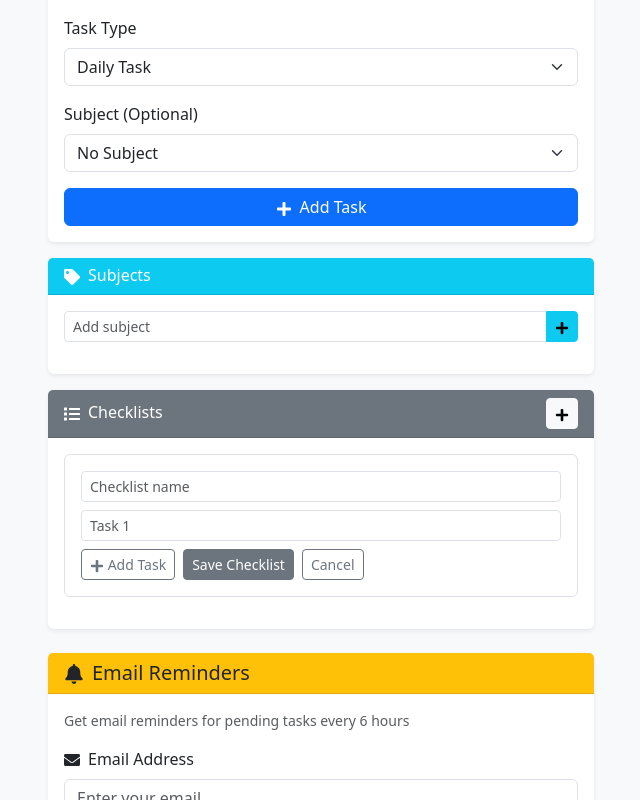
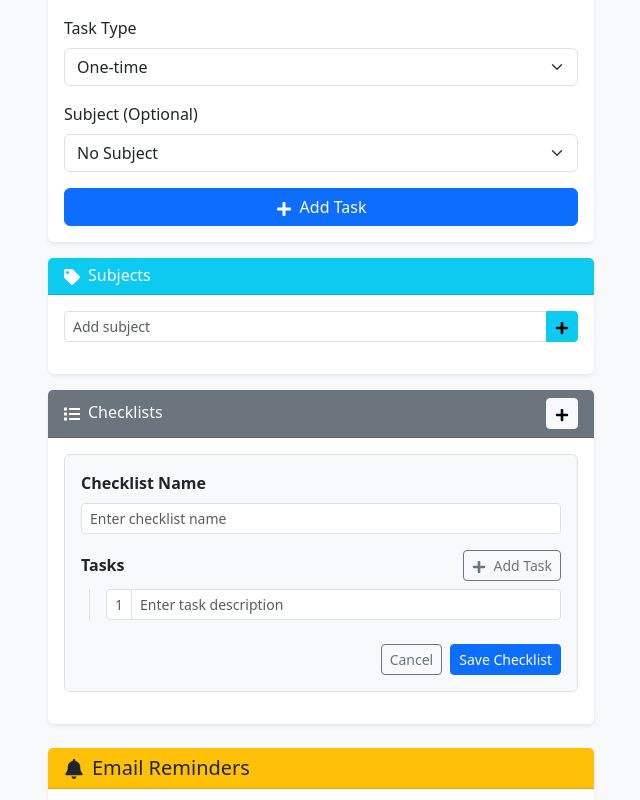
Before and after one commit to jashish24/task-manager, a React (Create React App) app: page / in a window 1280 px wide. Both pictures are taken after a click on the button 596 px from the left and 1098 px from the top of the page. Shown: the part 685-1485 px from the top of the page, without its empty margins (34-674 px from the left). Built offline with nearby package versions, Linux system fonts and the light colour scheme.

Commit message:
Checklists & Subjects

```diff
--- a/package.json
+++ b/package.json
@@ -10,7 +10,9 @@
     "react-bootstrap": "^2.10.5",
     "react-dom": "^18.3.1",
     "react-icons": "^5.3.0",
-    "react-scripts": "^5.0.1"
+    "react-scripts": "^5.0.1",
+    "react-spinners": "^0.17.0",
+    "react-toastify": "^11.0.5"
   },
   "scripts": {
     "start": "react-scripts start",
--- a/src/App.js
+++ b/src/App.js
@@ -12,7 +12,10 @@ import { useTasks } from './hooks/useTasks';
 import { useSubjects } from './hooks/useSubjects';
 import { useChecklists } from './hooks/useChecklists';
 import { useLocalStorage } from './hooks/useLocalStorage';
+import { ToastContainer, toast } from 'react-toastify';
+import { useLoadingState, useNotifications } from './hooks/useUI';
 import 'bootstrap/dist/css/bootstrap.min.css';
+import 'react-toastify/dist/ReactToastify.css';
 import './App.css';
 
 function App() {
@@ -26,6 +29,14 @@ function App() {
 
   return (
     <div className="min-vh-100 bg-light">
+      <ToastContainer
+        position="top-right"
+        autoClose={3000}
+        hideProgressBar={false}
+        newestOnTop
+        closeOnClick
+        pauseOnHover
+      />
       <header className="bg-primary text-white py-4 mb-4">
         <div className="container">
           <div className="text-center">
--- a/src/components/ChecklistManager.js
+++ b/src/components/ChecklistManager.js
@@ -1,10 +1,13 @@
 import React, { useState } from 'react';
 import { FaPlus, FaTrash, FaList, FaDownload, FaEye, FaEdit, FaSave, FaTimes } from 'react-icons/fa';
+import { useConfirmation, useNotifications } from '../hooks/useUI';
 
 function ChecklistManager({ checklists, onAddChecklist, onDeleteChecklist, onEditChecklist, onAddToTasks }) {
   const [showForm, setShowForm] = useState(false);
   const [checklistName, setChecklistName] = useState('');
   const [tasks, setTasks] = useState(['']);
+  const { confirm } = useConfirmation();
+  const { notify } = useNotifications();
   const [viewingChecklist, setViewingChecklist] = useState(null);
   const [editingChecklist, setEditingChecklist] = useState(null);
   const [editName, setEditName] = useState('');
@@ -101,26 +104,42 @@ function ChecklistManager({ checklists, onAddChecklist, onDeleteChecklist, onEdi
       </div>
       <div className="card-body p-3">
         {showForm && (
-          <form onSubmit={handleSubmit} className="mb-3 border p-3 rounded">
-            <div className="mb-2">
+          <form onSubmit={handleSubmit} className="mb-3 border p-3 rounded bg-light">
+            <div className="mb-3">
+              <label className="form-label fw-bold">Checklist Name</label>
               <input
                 type="text"
                 className="form-control form-control-sm"
                 value={checklistName}
                 onChange={(e) => setChecklistName(e.target.value)}
-                placeholder="Checklist name"
+                placeholder="Enter checklist name"
                 required
               />
             </div>
 
+            <div className="mb-3">
+              <label className="form-label fw-bold d-flex justify-content-between align-items-center">
+                <span>Tasks</span>
+                <button
+                  type="button"
+                  className="btn btn-outline-secondary btn-sm"
+                  onClick={addTaskField}
+                >
+                  <FaPlus className="me-1" /> Add Task
+                </button>
+              </label>
+              <div className="ms-2 border-start ps-3">
                 {tasks.map((task, index) => (
                   <div key={index} className="input-group input-group-sm mb-2">
+                    <span className="input-group-text bg-white text-muted">
+                      {index + 1}
+                    </span>
                     <input
                       type="text"
                       className="form-control"
                       value={task}
                       onChange={(e) => updateTask(index, e.target.value)}
-                  placeholder={`Task ${index + 1}`}
+                      placeholder="Enter task description"
                     />
                     {tasks.length > 1 && (
                       <button
@@ -133,16 +152,15 @@ function ChecklistManager({ checklists, onAddChecklist, onDeleteChecklist, onEdi
                     )}
                   </div>
                 ))}
+              </div>
+            </div>
 
-            <div className="d-flex gap-2">
-              <button type="button" className="btn btn-outline-secondary btn-sm" onClick={addTaskField}>
-                <FaPlus /> Add Task
-              </button>
-              <button type="submit" className="btn btn-secondary btn-sm">
-                Save Checklist
-              </button>
+            <div className="d-flex gap-2 justify-content-end mt-4">
               <button type="button" className="btn btn-outline-secondary btn-sm" onClick={() => setShowForm(false)}>
                 Cancel
+              </button>
+              <button type="submit" className="btn btn-primary btn-sm">
+                Save Checklist
               </button>
             </div>
           </form>
@@ -212,14 +230,24 @@ function ChecklistManager({ checklists, onAddChecklist, onDeleteChecklist, onEdi
                       </button>
                       <button
                         className="btn btn-success btn-sm me-1"
-                        onClick={() => addChecklistToTasks(checklist)}
+                        onClick={async () => {
+                          if (await confirm(`Add all tasks from "${checklist.name}" to your task list?`)) {
+                            addChecklistToTasks(checklist);
+                            notify('success', `Added ${checklist.tasks.length} tasks from "${checklist.name}"`);
+                          }
+                        }}
                         title="Add to tasks"
                       >
                         <FaDownload />
                       </button>
                       <button
                         className="btn btn-outline-danger btn-sm"
-                        onClick={() => onDeleteChecklist(checklist.id)}
+                        onClick={async () => {
+                          if (await confirm(`Are you sure you want to delete checklist "${checklist.name}"?`)) {
+                            onDeleteChecklist(checklist.id);
+                            notify('danger', `Checklist "${checklist.name}" has been deleted`);
+                          }
+                        }}
                       >
                         <FaTrash />
                       </button>
--- a/src/components/SubjectManager.js
+++ b/src/components/SubjectManager.js
@@ -1,8 +1,11 @@
 import React, { useState } from 'react';
 import { FaPlus, FaTrash, FaTag } from 'react-icons/fa';
+import { useConfirmation, useNotifications } from '../hooks/useUI';
 
 function SubjectManager({ subjects, onAddSubject, onDeleteSubject }) {
   const [newSubject, setNewSubject] = useState('');
+  const { confirm } = useConfirmation();
+  const { notify } = useNotifications();
 
   const handleSubmit = (e) => {
     e.preventDefault();
@@ -42,7 +45,12 @@ function SubjectManager({ subjects, onAddSubject, onDeleteSubject }) {
               <button
                 className="btn-close btn-close-white ms-2"
                 style={{ fontSize: '0.6em' }}
-                onClick={() => onDeleteSubject(subject.id)}
+                onClick={async () => {
+                  if (await confirm(`Are you sure you want to delete subject "${subject.name}"?`)) {
+                    onDeleteSubject(subject.id);
+                    notify('danger', `Subject "${subject.name}" has been deleted`);
+                  }
+                }}
               />
             </span>
           ))}
--- a/src/components/TaskForm.js
+++ b/src/components/TaskForm.js
@@ -1,26 +1,38 @@
 import React, { useState } from 'react';
 import { FaPlus, FaTasks } from 'react-icons/fa';
+import { useLoadingState, useNotifications } from '../hooks/useUI';
 
 function TaskForm({ onAddTask, subjects }) {
   const [title, setTitle] = useState('');
   const [description, setDescription] = useState('');
-  const [type, setType] = useState('daily');
+  const [type, setType] = useState('onetime');
   const [subjectId, setSubjectId] = useState('');
 
-  const handleSubmit = (e) => {
+  const { isLoading, withLoading } = useLoadingState();
+  const { notify } = useNotifications();
+
+  const handleSubmit = async (e) => {
     e.preventDefault();
-    if (!title.trim()) return;
+    if (!title.trim()) {
+      notify('error', 'Please enter a task title');
+      return;
+    }
 
-    onAddTask({
+    const success = await withLoading(async () => {
+      await onAddTask({
         title: title.trim(),
         description: description.trim(),
         type,
         subjectId: subjectId || null
       });
+    });
 
+    if (success) {
+      notify('success', 'Task added successfully');
       setTitle('');
       setDescription('');
       setSubjectId('');
+    }
   };
 
   return (
@@ -63,8 +75,8 @@ function TaskForm({ onAddTask, subjects }) {
               value={type}
               onChange={(e) => setType(e.target.value)}
             >
-              <option value="daily">Daily Task</option>
-              <option value="onetime">One-time Task</option>
+              <option value="onetime">One-time</option>
+              <option value="daily">Daily</option>
             </select>
           </div>
 
@@ -84,9 +96,24 @@ function TaskForm({ onAddTask, subjects }) {
             </select>
           </div>
 
-          <button type="submit" className="btn btn-primary w-100">
+          <button
+            type="submit"
+            className="btn btn-primary w-100"
+            disabled={isLoading}
+          >
+            {isLoading ? (
+              <div className="d-flex align-items-center justify-content-center">
+                <div className="spinner-border spinner-border-sm me-2" role="status">
+                  <span className="visually-hidden">Loading...</span>
+                </div>
+                Adding...
+              </div>
+            ) : (
+              <>
                 <FaPlus className="me-2" />
                 Add Task
+              </>
+            )}
           </button>
         </form>
       </div>
--- a/src/hooks/useTasks.js
+++ b/src/hooks/useTasks.js
@@ -38,8 +38,15 @@ export function useTasks() {
     ));
   };
 
-  const deleteTask = (id) => {
-    setTasks(prev => prev.filter(task => task.id !== id));
+  const deleteTask = async (id) => {
+    try {
+      setTasks(prev => prev.filter(task => task.id !== id));
+      storage.saveTasks(tasks.filter(task => task.id !== id));
+      return true;
+    } catch (error) {
+      console.error('Failed to delete task:', error);
+      throw new Error('Failed to delete task. Please try again.');
+    }
   };
 
   const editTask = (id, updatedData) => {
--- /dev/null
+++ b/src/hooks/useUI.js
@@ -0,0 +1,67 @@
+import { useState, useCallback } from 'react';
+import { toast } from 'react-toastify';
+
+export function useLoadingState(initialState = false) {
+  const [isLoading, setIsLoading] = useState(initialState);
+
+  const withLoading = useCallback(async (operation) => {
+    setIsLoading(true);
+    try {
+      await operation();
+      return true;
+    } catch (error) {
+      console.error('Operation failed:', error);
+      toast.error(error.message || 'Operation failed');
+      return false;
+    } finally {
+      setIsLoading(false);
+    }
+  }, []);
+
+  return { isLoading, withLoading };
+}
+
+export function useConfirmation() {
+  const confirm = useCallback((message) => {
+    return window.confirm(message);
+  }, []);
+
+  return { confirm };
+}
+
+export function useNotifications() {
+  const notify = useCallback((type, message) => {
+    const options = {
+      position: "top-right",
+      autoClose: 3000,
+      hideProgressBar: false,
+      closeOnClick: true,
+      pauseOnHover: true,
+      draggable: true,
+    };
+
+    switch (type) {
+      case 'success':
+        toast.success(message, { ...options, theme: 'colored' });
+        break;
+      case 'error':
+        toast.error(message, { ...options, theme: 'colored' });
+        break;
+      case 'danger':
+        toast(message, {
+          ...options,
+          theme: 'colored',
+          style: { background: '#dc3545', color: 'white' },
+          progressStyle: { background: '#fff' }
+        });
+        break;
+      case 'info':
+        toast.info(message, { ...options, theme: 'colored' });
+        break;
+      default:
+        toast(message, options);
+    }
+  }, []);
+
+  return { notify };
+}
```
Also changed, not shown: src/components/TaskItem.js (+9 -1 lines), 2 other files (tests, documents, lock files or other folders). Lines whose indentation alone changed are shown as unchanged.
